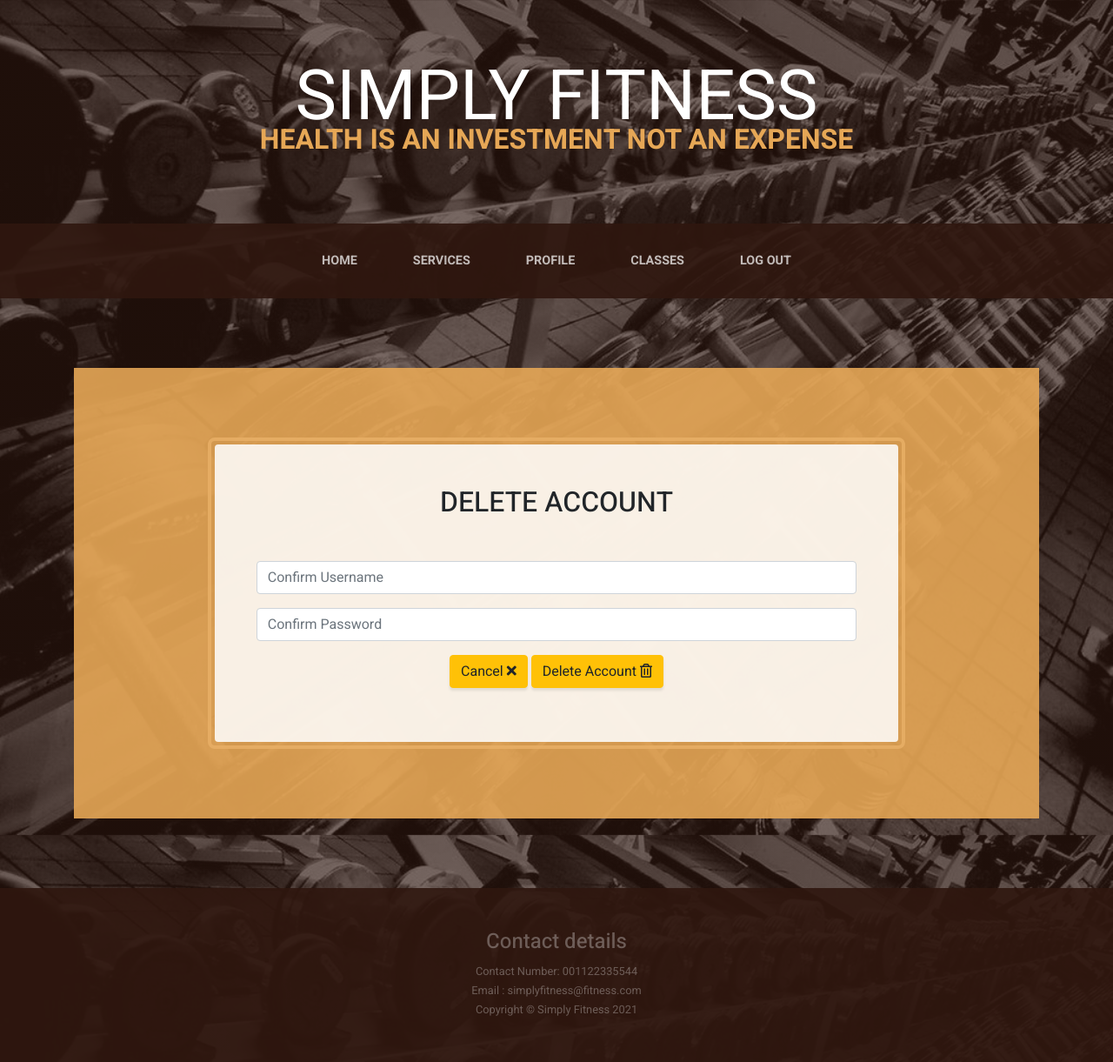
After one commit to MannyBinning/simply-fitness, a Flask app: a page that uses templates/delete_profile.html in a window 1280 px wide. The commit adds this page. Shown: the whole page at 87% size. Run offline with Flask 2, Linux system fonts and the light colour scheme; the visitor is signed in with stand-in values (Sample User, id 1); data that the repository does not hold is empty; some libraries are stand-ins or nearby versions.

Commit message:
Added delete profile functionality

```diff
--- a/run.py
+++ b/run.py
@@ -170,6 +170,34 @@ def edit_profile(username_id):
         return render_template("edit_profile.html", user=user, username=username)
 
 
+@app.route("/delete_profile/<username_id>", methods=["GET", "POST"])
+def delete_profile(username_id):
+    if request.method == "POST":
+        existing_user = mongo.db.users.find_one(
+        {"username": request.form.get("username").lower()})
+
+        if existing_user:
+            if check_password_hash(
+                existing_user["password"], request.form.get("password")):
+                session["user"] = request.form.get("username").lower()
+                mongo.db.users.remove({"_id": ObjectId(username_id)})
+                flash("Account Deleted")
+                session.pop("user")
+                return redirect(url_for("register"))
+
+            else:
+                # invalid password match
+                flash("Incorrect Username/Password, Update not complete")
+
+        else:
+            # invalid username
+            flash("Incorrect Username/Password, Update not complete")
+
+    username = mongo.db.users.find_one({"username": session["user"]})
+    return render_template("delete_profile.html", username=username)
+
+
+
 @app.route("/logout")
 def logout():
     flash("You have been logged out")
--- /dev/null
+++ b/templates/delete_profile.html
@@ -0,0 +1,35 @@
+{% extends "base.html" %}
+{% block content %}
+
+<section class="page-section cta">
+    <div class="container">
+        <div class="row">
+            <div class="col-xl-9 mx-auto">
+                <div class="cta-inner text-center rounded">
+                    <h2 class="section-heading mb-5 section-heading-lower"> Delete Account </h2>
+                    <form method="POST" action="{{ url_for('delete_profile', username_id=username._id) }}">
+                        <!--Username-->
+                        <div class="form-group row">
+                            <div class="col-sm-12">
+                                <input id="username" name="username" type="text" minlength="5"
+                                    maxlength="15" pattern="^[a-zA-Z0-9]{5,15}$" class="form-control" placeholder="Confirm Username" required>
+                            </div>
+                        </div>
+                        <!--Password-->
+                        <div class="form-group row">
+                            <div class="col-sm-12">
+                                <input id="password" name="password" type="password" minlength="5"
+                                    maxlength="15" pattern="^[a-zA-Z0-9]{5,15}$" class="form-control" placeholder="Confirm Password" required>
+                            </div>
+                        </div>
+                        <a href="{{ url_for('profile', username=session['user']) }}" class="btn btn-warning">Cancel  <i class="fas fa-times"></i></a>
+
+                        <button type="submit" class="btn btn-warning">Delete Account   <i class="far fa-trash-alt"></i></button>
+                    </form>
+                </div>
+            </div>
+        </div>
+    </div>
+</section>
+
+{% endblock %}
--- a/templates/profile.html
+++ b/templates/profile.html
@@ -41,8 +41,11 @@
                                         </a>
                                     </div>
                                 {% endif %}
+
+                                <a href="{{ url_for('delete_profile', username_id=username._id) }}" class="btn btn-warning">Delete Account  <i class="fas fa-edit"></i></a>
+
                                 <!--Button to edit profile details-->
-                        <a href="{{ url_for('edit_profile', username_id=username._id) }}" class="btn btn-warning">Update Details  <i class="fas fa-edit"></i></a>
+                                <a href="{{ url_for('edit_profile', username_id=username._id) }}" class="btn btn-warning">Update Details  <i class="fas fa-edit"></i></a>
                             </div>
                         </div>
 
```
